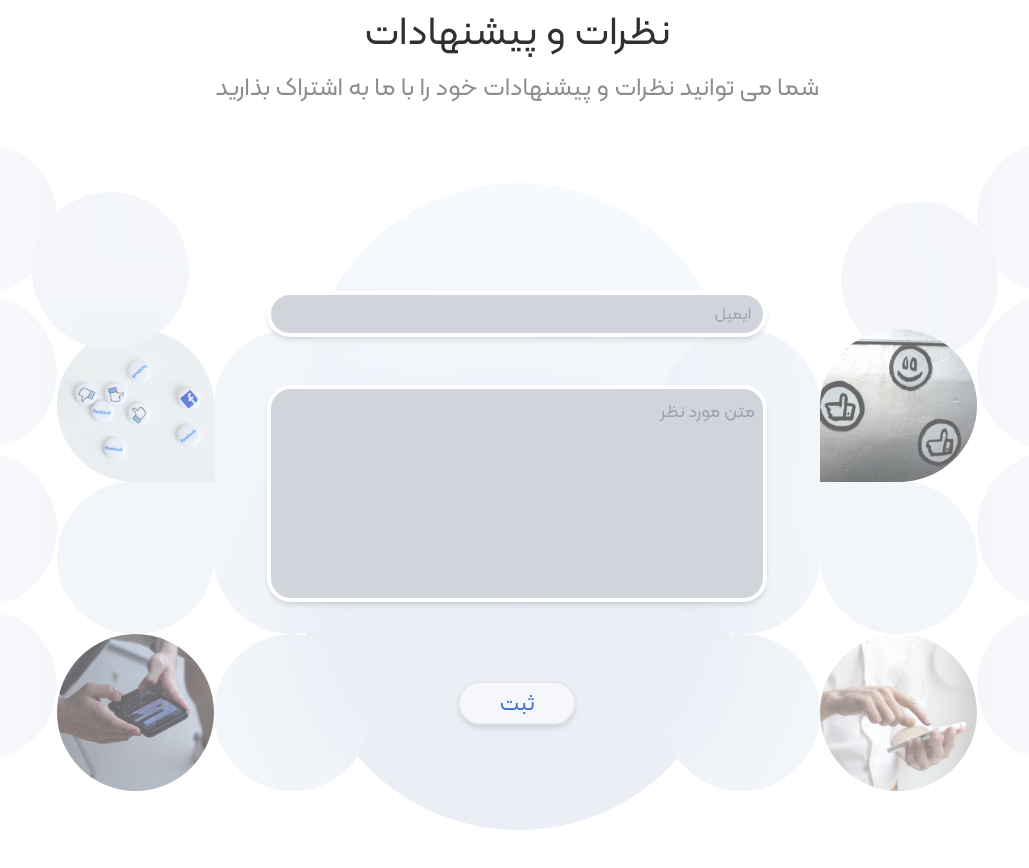
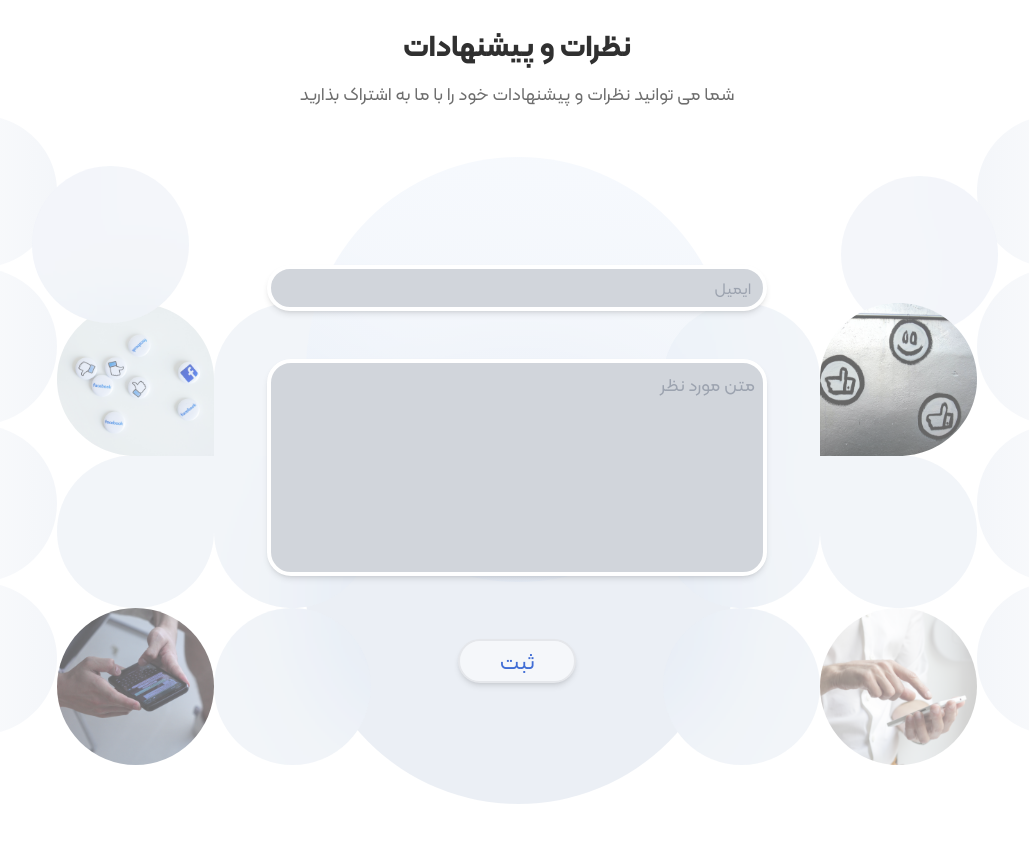
Before and after one commit to mbadangiz/Big-Bang, a React (Vite) app: page / in a window 1280 px wide. Shown: the whole page, without its empty margins (123-1152 px from the left). Built offline with nearby package versions, Linux system fonts and the light colour scheme.

Commit message:
Done with Packages and Forms and Stracture

```diff
--- a/src/Components/Common/Buttons/SilverButton.jsx
+++ b/src/Components/Common/Buttons/SilverButton.jsx
@@ -2,7 +2,7 @@ const SilverButton = ({ type }) => {
   return (
     <button
       type={type}
-      className="btn block mx-auto my-5 w-[118px] h-[44px] rounded-full text-[22px] border-2 border-solid border-gray-200 bg-graySilver text-bluePrimary  shadow-md hover:shadow-inner transform hover:scale-125 hover:bg-blueGray hover:border-blueGray transition ease-out duration-300"
+      className="btn block mx-auto mt-1 w-[118px] h-[44px] rounded-full text-[22px] border-2 border-solid border-gray-200 bg-graySilver text-bluePrimary  shadow-md hover:shadow-inner transform hover:scale-125 hover:bg-blueGray hover:border-blueGray transition ease-out duration-300"
     >
       ثبت
     </button>
--- a/src/Components/InnerPages/LandingHolder/CommentSection/CommentSection.jsx
+++ b/src/Components/InnerPages/LandingHolder/CommentSection/CommentSection.jsx
@@ -1,10 +1,13 @@
-import { CommentSectionHeader } from "./CommentSectionHeader";
 import { CommentSectionForm } from "./CommentSectionForm";
+import { LandingSectionsTitle } from "../../../Common/LandingSectionsTitle/LandingSectionsTitle";
 
 const CommentSection = () => {
   return (
-    <div className="width-handler h-[870px]">
-      <CommentSectionHeader />
+    <div className="width-handler h-[870px] pt-7">
+      <LandingSectionsTitle
+        mainText="نظرات و پیشنهادات"
+        subText="شما می توانید نظرات و پیشنهادات خود را با ما به اشتراک بذارید "
+      />
       <CommentSectionForm />
     </div>
   );
--- a/src/Components/InnerPages/LandingHolder/CommentSection/CommentSectionForm.jsx
+++ b/src/Components/InnerPages/LandingHolder/CommentSection/CommentSectionForm.jsx
@@ -34,7 +34,7 @@ const CommentSectionForm = () => {
     <>
       <ToastContainer />
       <div
-        className={`${Style.CommentSectionBackground} border-2 border-solid border-transparent mt-7 w-full h-[702px]  bg-primary`}
+        className={`${Style.CommentSectionBackground} border-2 border-solid border-transparent w-full h-[702px]  bg-primary`}
       >
         <Formik
           initialValues={{ email: "", text: "" }}
--- a/src/Components/InnerPages/LandingHolder/CommentSection/CommentSectionHeader.jsx
+++ /dev/null
@@ -1,14 +0,0 @@
-const CommentSectionHeader = () => {
-  return (
-    <div className="w-full h-[168] ">
-      <h2 className="text-[40px] text-textBlack text-center">
-        نظرات و پیشنهادات
-      </h2>
-      <h4 className="text-[25px] text-grayDetail mt-[8px] text-center">
-        شما می توانید نظرات و پیشنهادات خود را با ما به اشتراک بذارید{" "}
-      </h4>
-    </div>
-  );
-};
-
-export { CommentSectionHeader };
```
